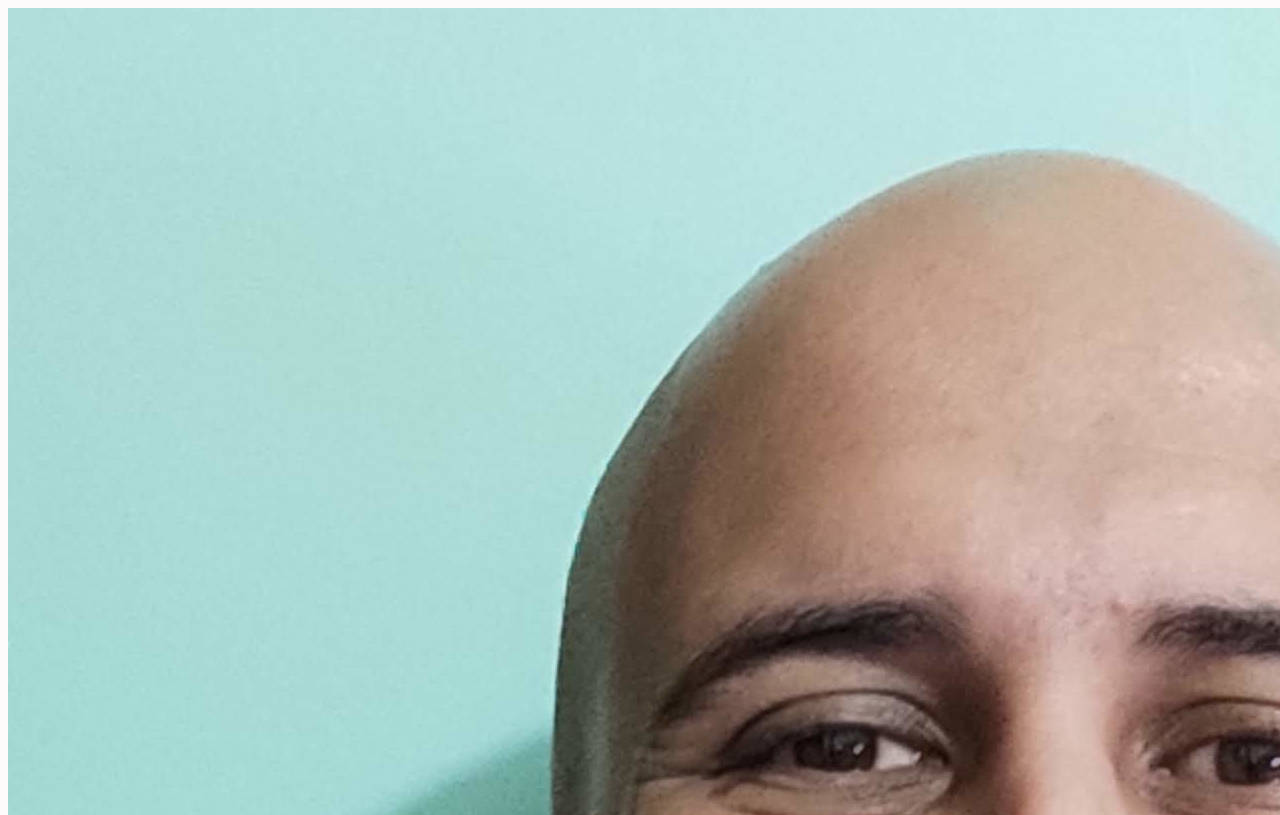
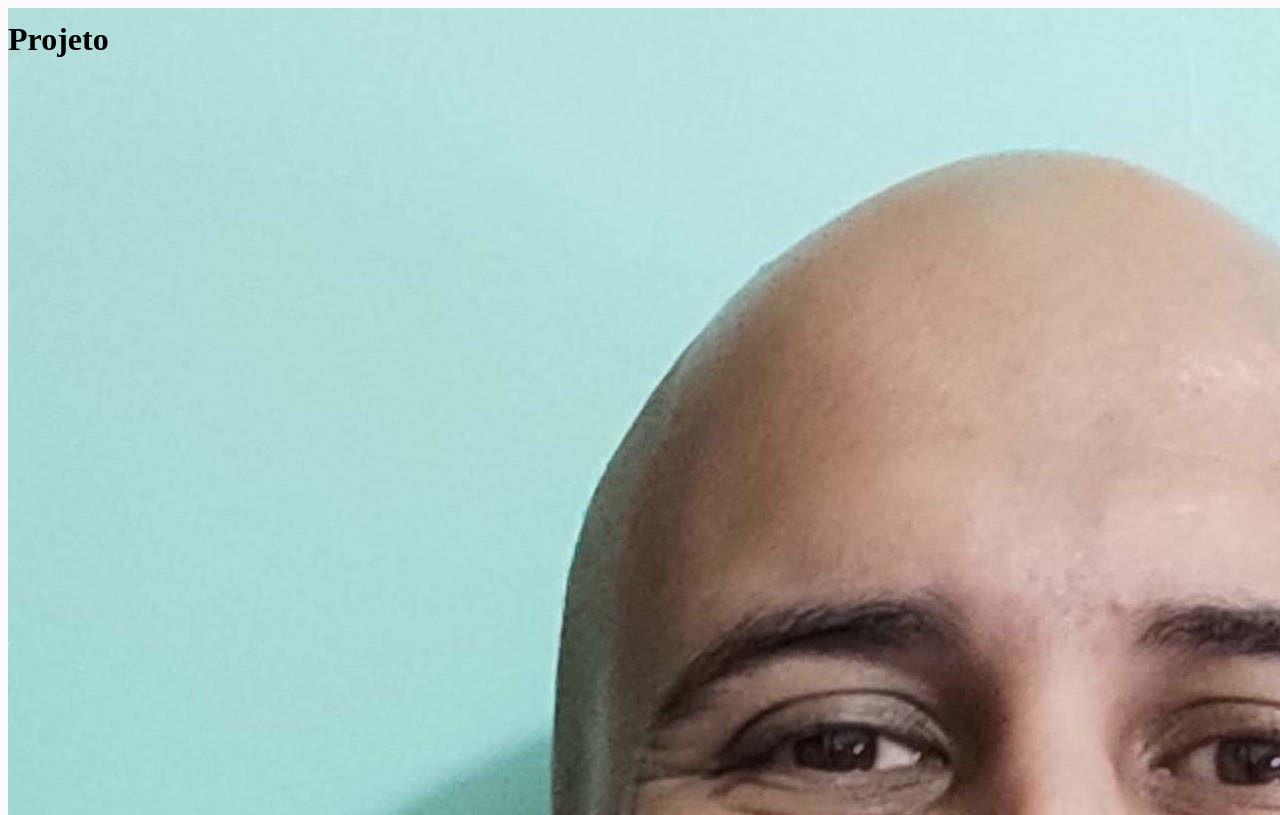
Before and after one commit to thiago-ximenes/lessons-learned, a website: page index.html in a window 1280 px wide. Shown: the top 815 px of the page. Drawn offline with Linux system fonts and the light colour scheme.

Commit message:
Sobe index.html

```diff
--- a/index.html
+++ b/index.html
@@ -9,7 +9,7 @@
 </head>
 <body>
   <header id="cabecalho">
-    <h1 id="titulo"></h1>
+    <h1 id="titulo">Projeto</h1>
   </header>
   <main>
     <section>
```
